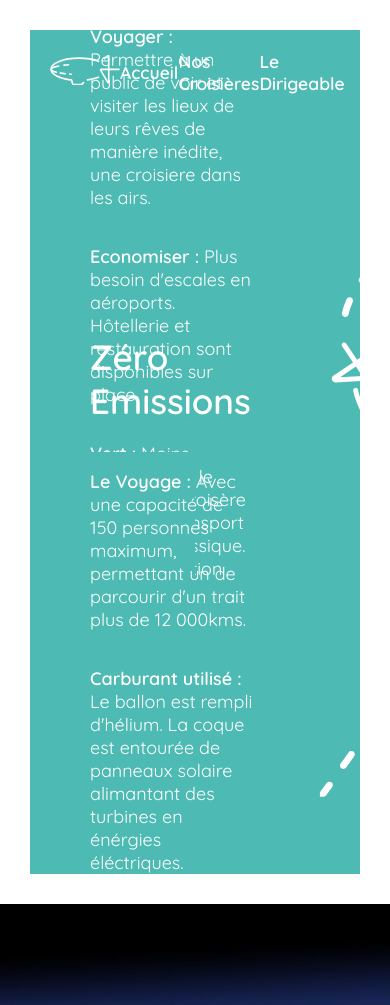
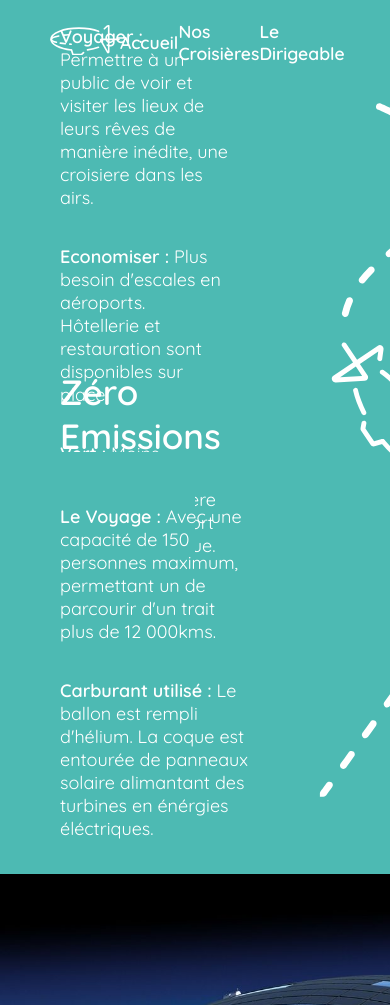
Before and after one commit to challenge48h/challenge48h.github.io, a plain HTML site: page dirigeable.html in a window 390 px wide. Shown: the top 1005 px of the page. Drawn offline with Linux system fonts and the light colour scheme.

Commit message:
edit dirigeable responsive

```diff
--- a/style.css
+++ b/style.css
@@ -160,7 +160,7 @@ header {
     display: grid;
     grid-template-columns: 50% 50%;
     background-color: #4DBAB3;
-    margin: 30px;
+    padding-top: 30px;
 }
 
 .text-full {
```
